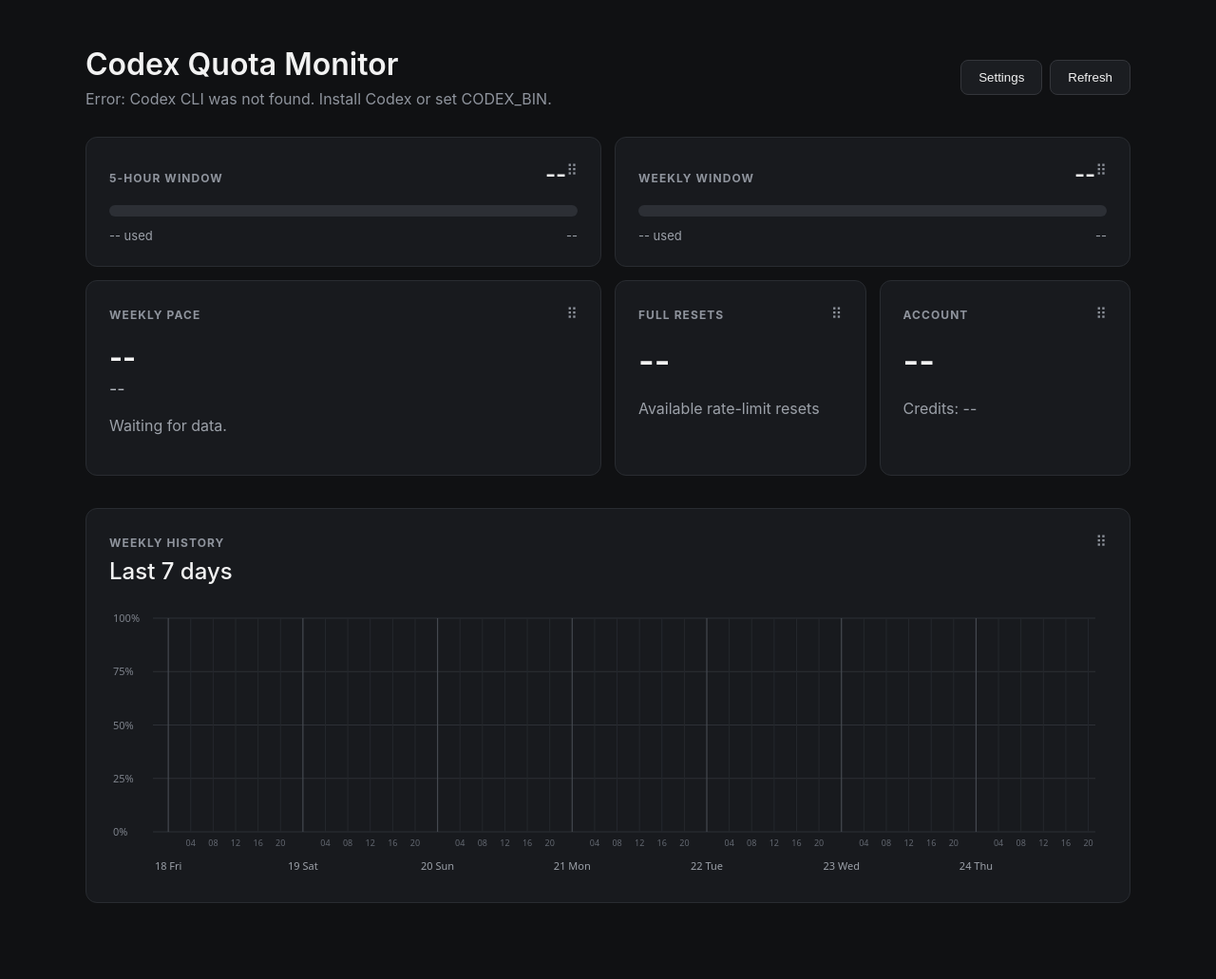
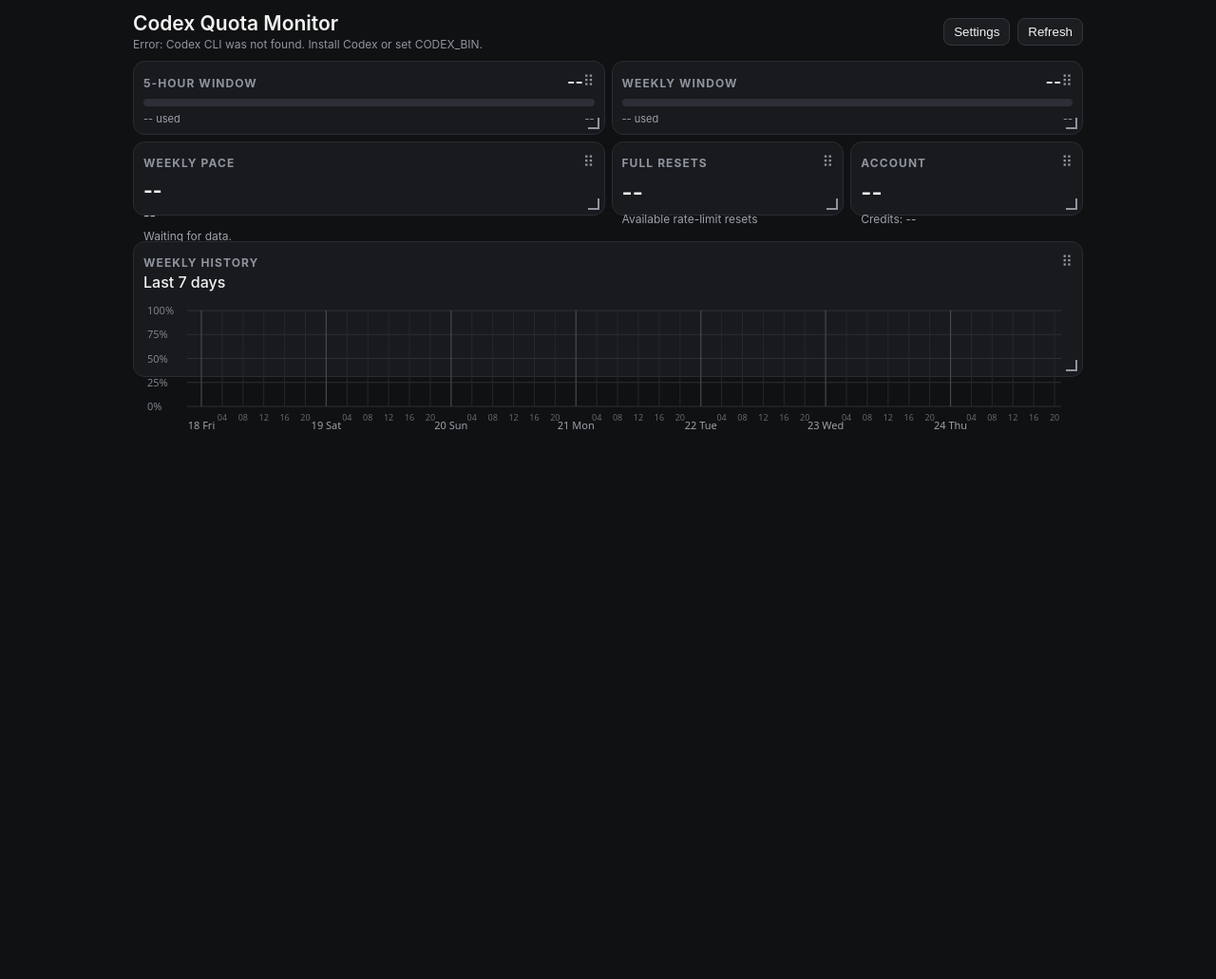
Before and after one commit to gmstd66/flightmargin, a FastAPI app: page / in a window 1280 px wide. Shown: the whole page at 95% size. After the commit the page ends 452 px from the top, so only its background shows below. Run offline with FastAPI, Linux system fonts and the light colour scheme; data that the repository does not hold is empty.

Commit message:
Compact dashboard and add direct panel resizing

```diff
--- a/app/desktop_preferences.py
+++ b/app/desktop_preferences.py
@@ -7,6 +7,7 @@ from pathlib import Path
 
 PANEL_IDS = ("five-hour", "weekly", "pace", "resets", "account", "history")
 DEFAULT_PREFERENCES = {
+    "layout_schema": 2,
     "tray_indicator": True,
     "panels": {
         "five-hour": {"visible": True, "column": 1, "row": 1, "width": 2, "height": 1},
--- a/app/static/app.css
+++ b/app/static/app.css
@@ -184,3 +184,24 @@ canvas {
 .quota-critical .card-heading strong { color: #ff6b6b; }
 
 @media (max-width: 700px) { .container { width:min(96%,1100px); padding-top:24px; } .dashboard-grid { grid-template-columns:repeat(2,minmax(0,1fr)); } .panel { grid-column:auto / span 2; grid-row:auto; } .panel[data-panel="resets"], .panel[data-panel="account"] { grid-column:auto / span 1; } }
+
+/* Compact desktop utility defaults. */
+.container { width: min(1000px, 96%); padding: 12px 0 16px; }
+header { margin-bottom: 10px; }
+h1 { font-size: 21px; }
+header p { margin: 2px 0 0; font-size: 12px; }
+button { padding: 6px 10px; }
+.dashboard-grid { grid-auto-rows: 78px; gap: 7px; }
+.panel { position: relative; }
+.card { padding: 10px; }
+.card-heading { gap: 8px; margin-bottom: 8px; }
+.card-heading strong { font-size: 18px; }
+.progress { height: 8px; }
+.stats { margin-top: 6px; font-size: 11px; }
+.large-value { margin-top: 8px; font-size: 24px; }
+.card p { margin: 6px 0 0; line-height: 1.25; font-size: 12px; }
+.pace { margin-top: 8px; font-size: 21px; }
+.pace-ratio { font-size: 14px; }
+.history-heading { margin-bottom: 5px; }
+.history-heading h2 { margin: 2px 0 0; font-size: 16px; }
+.resize-handle { position:absolute; right:5px; bottom:5px; width:12px; height:12px; border-right:2px solid #8f949d; border-bottom:2px solid #8f949d; cursor:nwse-resize; }
--- a/app/static/app.js
+++ b/app/static/app.js
@@ -263,7 +263,7 @@ function drawHistory(samples) {
         rect.width * ratio;
 
     canvas.height =
-        290 * ratio;
+        150 * ratio;
 
     const ctx =
         canvas.getContext("2d");
@@ -271,12 +271,12 @@ function drawHistory(samples) {
     ctx.scale(ratio, ratio);
 
     const width = rect.width;
-    const height = 290;
+    const height = 150;
 
     const left = 46;
     const right = 12;
     const top = 15;
-    const bottom = 50;
+    const bottom = 34;
 
     const graphWidth =
         width - left - right;
@@ -670,6 +670,22 @@ document.getElementById("resetLayout").addEventListener("click", async () => { p
 
 let draggedPanel = null;
 document.querySelectorAll(".panel").forEach(panel => {
+    const resizeHandle = document.createElement("span");
+    resizeHandle.className = "resize-handle";
+    resizeHandle.title = "Resize panel";
+    panel.append(resizeHandle);
+    resizeHandle.addEventListener("pointerdown", event => {
+        event.preventDefault(); event.stopPropagation();
+        const panelState = preferences.panels[panel.dataset.panel];
+        const startX = event.clientX, startY = event.clientY, startWidth = panelState.width, startHeight = panelState.height;
+        const finish = async move => {
+            const grid = document.getElementById("dashboardGrid").getBoundingClientRect();
+            panelState.width = Math.max(1, Math.min(4, startWidth + Math.round((move.clientX - startX) / (grid.width / 4))));
+            panelState.height = Math.max(1, Math.min(4, startHeight + Math.round((move.clientY - startY) / 78)));
+            window.removeEventListener("pointerup", finish); await savePreferences();
+        };
+        window.addEventListener("pointerup", finish, { once: true });
+    });
     panel.addEventListener("dragstart", () => { draggedPanel = panel; panel.classList.add("dragging"); });
     panel.addEventListener("dragend", () => panel.classList.remove("dragging"));
     panel.addEventListener("dragover", event => event.preventDefault());
```
Also changed, not shown: desktop/src-tauri/tauri.conf.template.json (+4 -4 lines), tests/test_desktop_preferences.py (+7 -0 lines).
